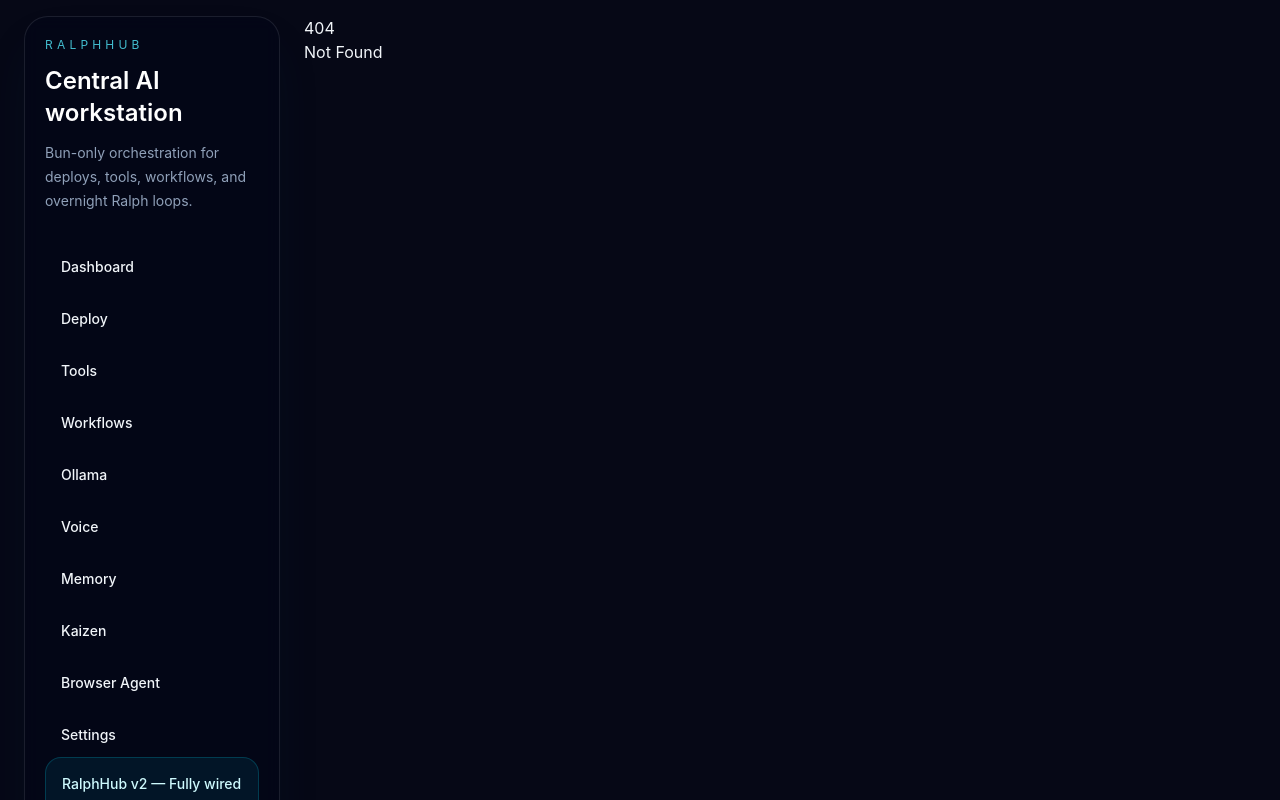
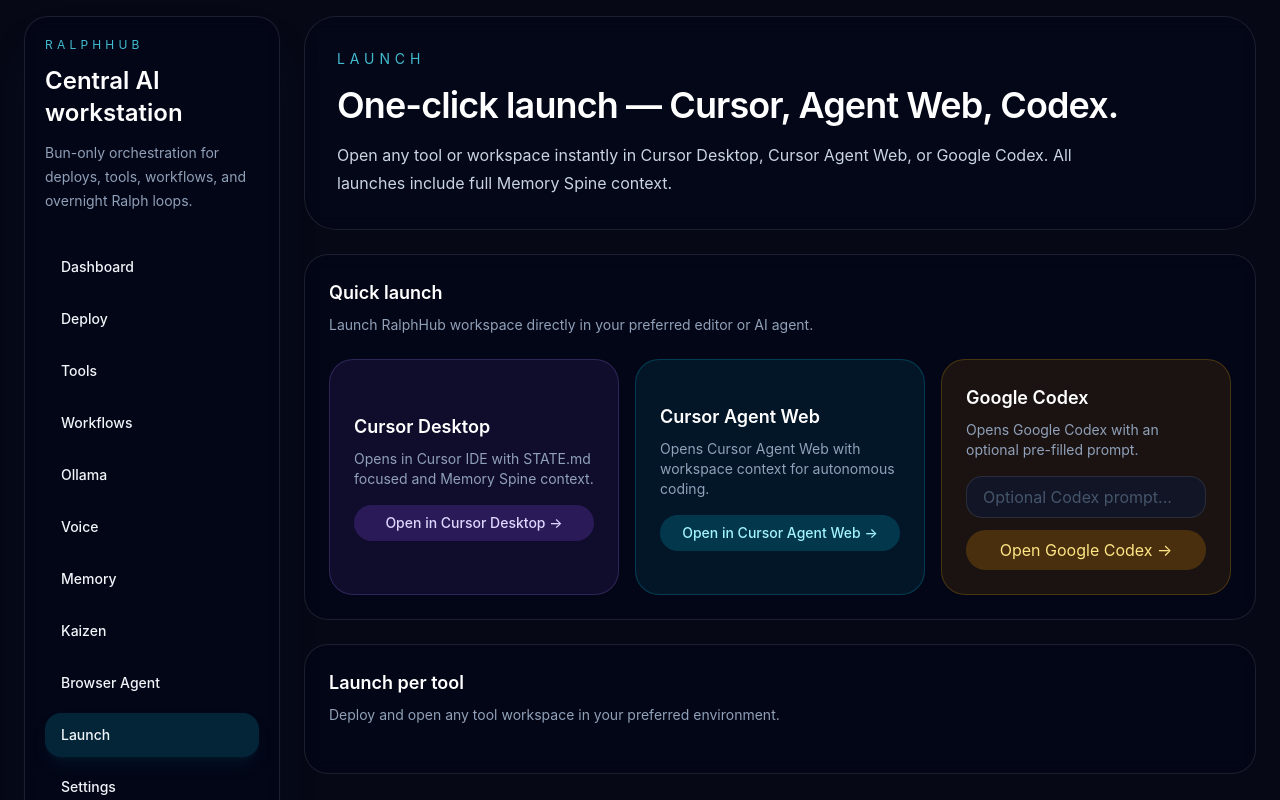
Before and after one commit to Division6066/RalphHub, a SvelteKit app: page /launch in a window 1280 px wide. Before the commit this address had no page. Shown: the top 800 px of the page. Built offline with nearby package versions, Linux system fonts and the light colour scheme.

Commit message:
Wishlist + Local Models Milestone 7/9: One-click Cursor Desktop + Cursor Agent Web + Google Codex launch buttons on every tool
Co-authored-by: Division6066 <Division6066@users.noreply.github.com>

```diff
--- a/src/routes/+layout.svelte
+++ b/src/routes/+layout.svelte
@@ -13,6 +13,7 @@
 		{ href: '/memory', label: 'Memory' },
 		{ href: '/kaizen', label: 'Kaizen' },
 		{ href: '/browser-agent', label: 'Browser Agent' },
+		{ href: '/launch', label: 'Launch' },
 		{ href: '/settings', label: 'Settings' }
 	];
 
--- /dev/null
+++ b/src/routes/launch/+page.svelte
@@ -0,0 +1,192 @@
+<script lang="ts">
+	import { onMount } from 'svelte';
+	import { invokeTauri, isDesktopRuntime } from '$lib/utils/desktop';
+
+	type ToolManifest = {
+		id: string;
+		name: string;
+		repoUrl: string;
+		description: string;
+		categories: string[];
+	};
+
+	type DeployResult = {
+		workspacePath: string;
+		branch: string;
+		message: string;
+	};
+
+	let tools: ToolManifest[] = [];
+	let loading = true;
+	let busy = '';
+	let message = '';
+	let codexPrompt = '';
+
+	onMount(async () => {
+		if (!isDesktopRuntime()) {
+			loading = false;
+			return;
+		}
+		tools = await invokeTauri<ToolManifest[]>('list_builtin_tools');
+		loading = false;
+	});
+
+	async function openCursorDesktop(tool: ToolManifest) {
+		if (tool.repoUrl.startsWith('internal://')) {
+			message = `${tool.name} is a built-in capability — no workspace needed.`;
+			return;
+		}
+		busy = tool.id;
+		try {
+			const result = await invokeTauri<DeployResult>('deploy_to_pc', { request: { url: tool.repoUrl } });
+			await invokeTauri('launch_in_cursor_desktop', { workspacePath: result.workspacePath });
+			message = `Opened ${tool.name} in Cursor Desktop.`;
+		} catch (e) {
+			message = e instanceof Error ? e.message : 'Failed.';
+		} finally {
+			busy = '';
+		}
+	}
+
+	async function openCursorAgentWeb(tool: ToolManifest) {
+		if (tool.repoUrl.startsWith('internal://')) {
+			await invokeTauri('launch_in_cursor_agent_web', { workspacePath: '.' });
+		} else {
+			busy = tool.id;
+			try {
+				const result = await invokeTauri<DeployResult>('deploy_to_pc', { request: { url: tool.repoUrl } });
+				await invokeTauri('launch_in_cursor_agent_web', { workspacePath: result.workspacePath });
+				message = `Opened ${tool.name} in Cursor Agent Web.`;
+			} catch (e) {
+				message = e instanceof Error ? e.message : 'Failed.';
+			} finally {
+				busy = '';
+			}
+		}
+	}
+
+	async function openCodex(tool: ToolManifest) {
+		await invokeTauri('launch_google_codex', {
+			prompt: codexPrompt || `Work on ${tool.name}: ${tool.description}`
+		});
+		message = `Codex opened for ${tool.name}.`;
+	}
+
+	async function launchCursorDesktopDirect() {
+		await invokeTauri('launch_in_cursor_desktop', { workspacePath: '.' });
+	}
+
+	async function launchCursorAgentWebDirect() {
+		await invokeTauri('launch_in_cursor_agent_web', { workspacePath: '.' });
+	}
+
+	async function launchCodexDirect() {
+		await invokeTauri('launch_google_codex', { prompt: codexPrompt || null });
+	}
+</script>
+
+<section class="space-y-6">
+	<div class="rounded-[2rem] border border-white/10 bg-slate-950/50 p-8 backdrop-blur">
+		<p class="text-sm uppercase tracking-[0.35em] text-cyan-300/80">Launch</p>
+		<h1 class="mt-4 text-4xl font-semibold tracking-tight text-white">One-click launch — Cursor, Agent Web, Codex.</h1>
+		<p class="mt-4 max-w-3xl text-base leading-7 text-slate-300">
+			Open any tool or workspace instantly in Cursor Desktop, Cursor Agent Web, or Google Codex.
+			All launches include full Memory Spine context.
+		</p>
+	</div>
+
+	{#if message}
+		<div class="rounded-3xl border border-cyan-400/20 bg-cyan-500/10 p-4 text-sm text-cyan-100">
+			{message}
+		</div>
+	{/if}
+
+	<!-- Quick launch buttons -->
+	<div class="rounded-3xl border border-white/10 bg-slate-950/45 p-6 backdrop-blur">
+		<h2 class="text-lg font-semibold text-white">Quick launch</h2>
+		<p class="mt-2 text-sm text-slate-400">Launch RalphHub workspace directly in your preferred editor or AI agent.</p>
+
+		<div class="mt-6 grid gap-4 sm:grid-cols-3">
+			<button
+				on:click={launchCursorDesktopDirect}
+				class="rounded-3xl border border-violet-400/20 bg-violet-500/10 p-6 text-left hover:bg-violet-500/20 transition"
+			>
+				<p class="text-lg font-semibold text-white">Cursor Desktop</p>
+				<p class="mt-2 text-sm text-slate-400">Opens in Cursor IDE with STATE.md focused and Memory Spine context.</p>
+				<p class="mt-4 rounded-full bg-violet-500/20 px-4 py-2 text-sm font-medium text-violet-200 text-center">
+					Open in Cursor Desktop →
+				</p>
+			</button>
+
+			<button
+				on:click={launchCursorAgentWebDirect}
+				class="rounded-3xl border border-cyan-400/20 bg-cyan-500/10 p-6 text-left hover:bg-cyan-500/20 transition"
+			>
+				<p class="text-lg font-semibold text-white">Cursor Agent Web</p>
+				<p class="mt-2 text-sm text-slate-400">Opens Cursor Agent Web with workspace context for autonomous coding.</p>
+				<p class="mt-4 rounded-full bg-cyan-500/20 px-4 py-2 text-sm font-medium text-cyan-200 text-center">
+					Open in Cursor Agent Web →
+				</p>
+			</button>
+
+			<div class="rounded-3xl border border-amber-400/20 bg-amber-500/10 p-6">
+				<p class="text-lg font-semibold text-white">Google Codex</p>
+				<p class="mt-2 text-sm text-slate-400">Opens Google Codex with an optional pre-filled prompt.</p>
+				<input
+					bind:value={codexPrompt}
+					placeholder="Optional Codex prompt..."
+					class="mt-4 w-full rounded-2xl border border-white/10 bg-slate-900/80 px-4 py-2 text-sm text-white outline-none placeholder:text-slate-600"
+				/>
+				<button
+					on:click={launchCodexDirect}
+					class="mt-3 w-full rounded-full bg-amber-500/20 px-4 py-2 text-sm font-medium text-amber-200 text-center hover:bg-amber-500/30"
+				>
+					Open Google Codex →
+				</button>
+			</div>
+		</div>
+	</div>
+
+	<!-- Per-tool launch -->
+	<div class="rounded-3xl border border-white/10 bg-slate-950/45 p-6 backdrop-blur">
+		<h2 class="text-lg font-semibold text-white">Launch per tool</h2>
+		<p class="mt-2 text-sm text-slate-400">Deploy and open any tool workspace in your preferred environment.</p>
+
+		<div class="mt-6 space-y-2">
+			{#if loading}
+				<p class="text-sm text-slate-500">Loading tools...</p>
+			{:else}
+				{#each tools.filter((t) => !t.repoUrl.startsWith('internal://')) as tool}
+					<div class="flex items-center gap-3 rounded-2xl border border-white/8 bg-white/3 p-4">
+						<div class="flex-1 min-w-0">
+							<p class="text-sm font-medium text-white">{tool.name}</p>
+							<p class="mt-0.5 text-xs text-slate-500 truncate">{tool.repoUrl.replace('https://github.com/', '')}</p>
+						</div>
+						<div class="flex gap-2">
+							<button
+								on:click={() => openCursorDesktop(tool)}
+								disabled={busy === tool.id}
+								class="rounded-full bg-violet-500/12 px-3 py-1.5 text-xs font-medium text-violet-200 hover:bg-violet-500/20 disabled:opacity-50"
+							>
+								Cursor
+							</button>
+							<button
+								on:click={() => openCursorAgentWeb(tool)}
+								disabled={busy === tool.id}
+								class="rounded-full bg-cyan-400/10 px-3 py-1.5 text-xs font-medium text-cyan-200 hover:bg-cyan-400/20 disabled:opacity-50"
+							>
+								Agent Web
+							</button>
+							<button
+								on:click={() => openCodex(tool)}
+								class="rounded-full bg-amber-400/10 px-3 py-1.5 text-xs font-medium text-amber-200 hover:bg-amber-400/20"
+							>
+								Codex
+							</button>
+						</div>
+					</div>
+				{/each}
+			{/if}
+		</div>
+	</div>
+</section>
```
